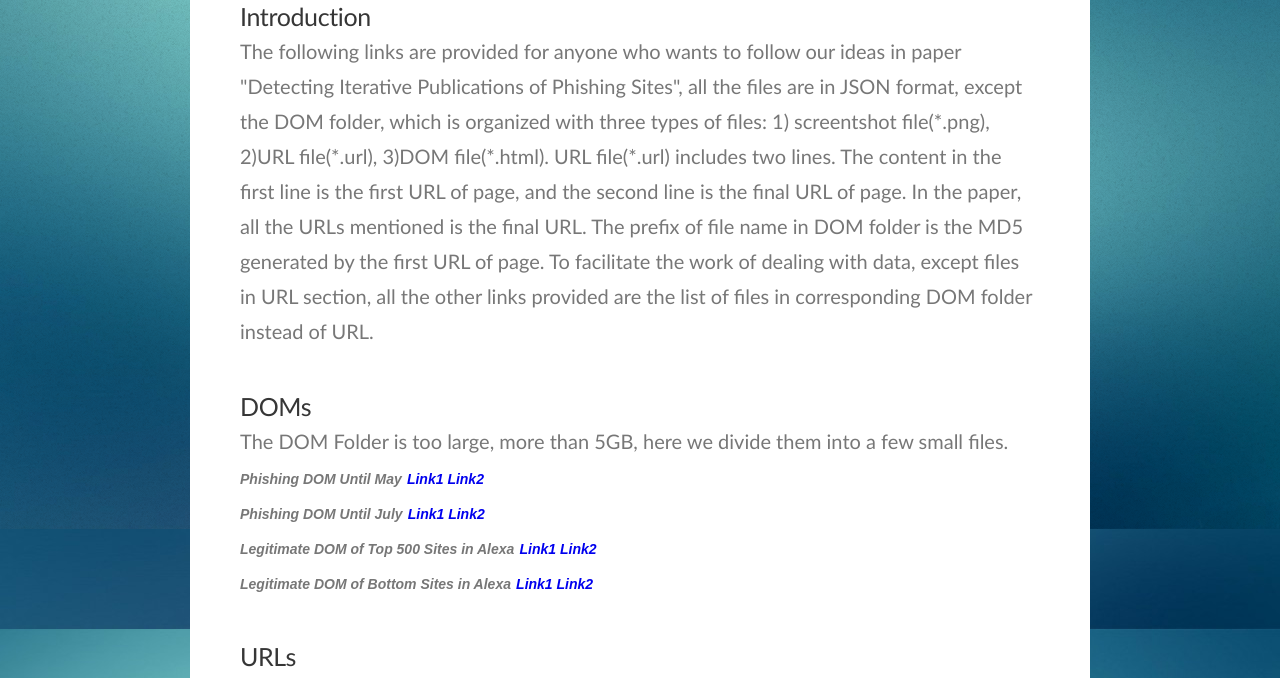
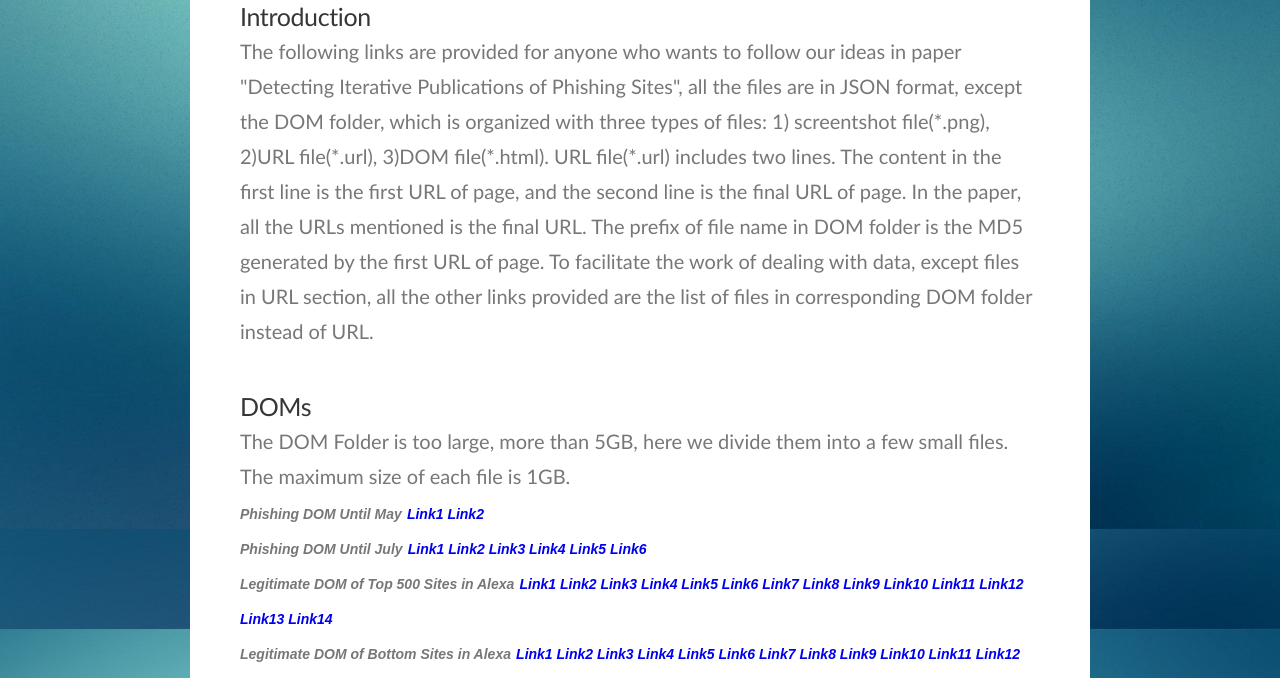
Before and after one commit to NDSS2017/NDSS2017.github.io, a plain HTML site: page index.html in a window 1280 px wide. Shown: the part 271-949 px from the top of the page. Drawn offline with Linux system fonts and the light colour scheme.

Commit message:
Add feature of hiding DOMs URL
Add Javascript to hide the DOMs URL, and now we can hide the DOMs URL,
if someone doesn't want to intend to find that.

```diff
--- a/css/5grid/init.js
+++ b/css/5grid/init.js
@@ -784,8 +784,37 @@
 	});
 
     setTimeout(function(){
-        url = document.location.toString()
-        anchor = "#" + url.split("?")[1];
-        $("html,body").animate({scrollTop: $(anchor).offset().top}, 500);}, 1000);
+        supportList = ["doms", "urls", "noise", "duplicate", "final", "code", "misc"];
+
+        url = document.location.toString();
+        anchor = url.split("?")[1];
+
+        if (supportList.indexOf(anchor) != -1){
+            anchor = "#" + anchor;
+            $("html,body").animate({scrollTop: $(anchor).offset().top}, 500);
+        }
+
+        //set the click function for doms links
+        domLinks = document.getElementsByClassName('domdownload');
+
+        for(var i = 0; i < domLinks.length; i++)
+        {
+            domLinks[i].onclick = function()
+            {
+                elemid = this.id.toString();
+                file = elemid.split("_")[0];
+                index = elemid.split("_")[1];
+
+                file = file + ".tar.bz2.a" + index;
+                url = "http://ssrg.site.uottawa.ca/NDSS2017/DOMs/" + file;
+
+                var obj=document.getElementById('download');
+                obj.contentWindow.location.href = url;
+            };
+        }
+
+    }, 1000);
+
+
 
 })();
--- a/index.html
+++ b/index.html
@@ -50,19 +50,61 @@
 
                                 <h3 ><a id="doms">DOMs</a></h3>
 								<p>
-                                The DOM Folder is too large, more than 5GB, here we divide them into a few small files.
+                                The DOM Folder is too large, more than 5GB, here we divide them into a few small files. The maximum size of each file is 1GB.
                                 <br/>
                                 <span class="etext">Phishing DOM Until May</span>
-                                <span class="etext"><a href ="PhishingURLUntilMay" >Link1</a> <a href ="PhishingURLUntilMay" >Link2</a></span>
+                                <span class="etext"><a id="PhishingArchive0501_a" class="domdownload" href="#doms">Link1</a> <a id="PhishingArchive0501_b" class="domdownload" href="#doms">Link2</a></span>
                                 <br>
                                 <span class="etext">Phishing DOM Until July</span>
-                                <span class="etext"><a href ="PhishingURLUntilMay" >Link1</a> <a href ="PhishingURLUntilMay" >Link2</a></span>
+                                <span class="etext">
+                                <a id="PhishingArchive0706_a" class="domdownload" href="#doms">Link1</a>
+                                <a id="PhishingArchive0706_b" class="domdownload" href="#doms">Link2</a>
+                                <a id="PhishingArchive0706_c" class="domdownload" href="#doms">Link3</a>
+                                <a id="PhishingArchive0706_d" class="domdownload" href="#doms">Link4</a>
+                                <a id="PhishingArchive0706_e" class="domdownload" href="#doms">Link5</a>
+                                <a id="PhishingArchive0706_f" class="domdownload" href="#doms">Link6</a>
+                                </span>
                                 <br>
                                 <span class="etext">Legitimate DOM of Top 500 Sites in Alexa</span>
-                                <span class="etext"><a href ="PhishingURLUntilMay" >Link1</a> <a href ="PhishingURLUntilMay" >Link2</a></span>
+                                <span class="etext">
+                                <a id="NormalArchiveTop_a" class="domdownload" href="#doms">Link1</a>
+                                <a id="NormalArchiveTop_b" class="domdownload" href="#doms">Link2</a>
+                                <a id="NormalArchiveTop_c" class="domdownload" href="#doms">Link3</a>
+                                <a id="NormalArchiveTop_e" class="domdownload" href="#doms">Link4</a>
+                                <a id="NormalArchiveTop_f" class="domdownload" href="#doms">Link5</a>
+                                <a id="NormalArchiveTop_g" class="domdownload" href="#doms">Link6</a>
+                                <a id="NormalArchiveTop_f" class="domdownload" href="#doms">Link7</a>
+                                <a id="NormalArchiveTop_h" class="domdownload" href="#doms">Link8</a>
+                                <a id="NormalArchiveTop_i" class="domdownload" href="#doms">Link9</a>
+                                <a id="NormalArchiveTop_j" class="domdownload" href="#doms">Link10</a>
+                                <a id="NormalArchiveTop_k" class="domdownload" href="#doms">Link11</a>
+                                <a id="NormalArchiveTop_l" class="domdownload" href="#doms">Link12</a>
+                                <a id="NormalArchiveTop_m" class="domdownload" href="#doms">Link13</a>
+                                <a id="NormalArchiveTop_n" class="domdownload" href="#doms">Link14</a>
+                                </span>
                                 <br>
                                 <span class="etext">Legitimate DOM of Bottom Sites in Alexa</span>
-                                <span class="etext"><a href ="PhishingURLUntilMay" >Link1</a> <a href ="PhishingURLUntilMay" >Link2</a></span>
+                                <span class="etext">
+                                <a id="NormalArchiveBottom_a" class="domdownload" href="#doms">Link1</a>
+                                <a id="NormalArchiveBottom_b" class="domdownload" href="#doms">Link2</a>
+                                <a id="NormalArchiveBottom_c" class="domdownload" href="#doms">Link3</a>
+                                <a id="NormalArchiveBottom_e" class="domdownload" href="#doms">Link4</a>
+                                <a id="NormalArchiveBottom_f" class="domdownload" href="#doms">Link5</a>
+                                <a id="NormalArchiveBottom_g" class="domdownload" href="#doms">Link6</a>
+                                <a id="NormalArchiveBottom_f" class="domdownload" href="#doms">Link7</a>
+                                <a id="NormalArchiveBottom_h" class="domdownload" href="#doms">Link8</a>
+                                <a id="NormalArchiveBottom_i" class="domdownload" href="#doms">Link9</a>
+                                <a id="NormalArchiveBottom_j" class="domdownload" href="#doms">Link10</a>
+                                <a id="NormalArchiveBottom_k" class="domdownload" href="#doms">Link11</a>
+                                <a id="NormalArchiveBottom_l" class="domdownload" href="#doms">Link12</a>
+                                <a id="NormalArchiveBottom_m" class="domdownload" href="#doms">Link13</a>
+                                <a id="NormalArchiveBottom_n" class="domdownload" href="#doms">Link14</a>
+                                <a id="NormalArchiveBottom_o" class="domdownload" href="#doms">Link15</a>
+                                <a id="NormalArchiveBottom_p" class="domdownload" href="#doms">Link16</a>
+                                <a id="NormalArchiveBottom_q" class="domdownload" href="#doms">Link17</a>
+                                <a id="NormalArchiveBottom_r" class="domdownload" href="#doms">Link18</a>
+                                <a id="NormalArchiveBottom_s" class="domdownload" href="#doms">Link19</a>
+                                </span>
                                 <br>
                                 </p>
 
@@ -133,7 +175,7 @@
 								<header>
 									<h2>Contact Us</h2>
 								</header>
-
+								<!--
 								<h3>Qian's Email</h3>
 								<span class="ntext"><a href="mailto:cuibuaa@gmail.com">cuibuaa@gmail.com</a></span>
 								<span class="etext"> Private</span><br/>
@@ -146,17 +188,16 @@
 								<span class="ntext"><a href="mailto:qcui028@uottawa.ca">TBD</a></span>
 								<span class="etext"> Campus</span>
 								<br/>
+                                -->
 
 								</p>
 							</article>
 
 					</div>
-
+                    <iframe id="download" name="download" height="0px" width="0px"></iframe>
 				<!-- Footer -->
 					<div id="footer">
-						<ul class="links">
-							<li>&copy; Qian Cui</li>
-						</ul>
+
 					</div>
 
 			</div>
```
